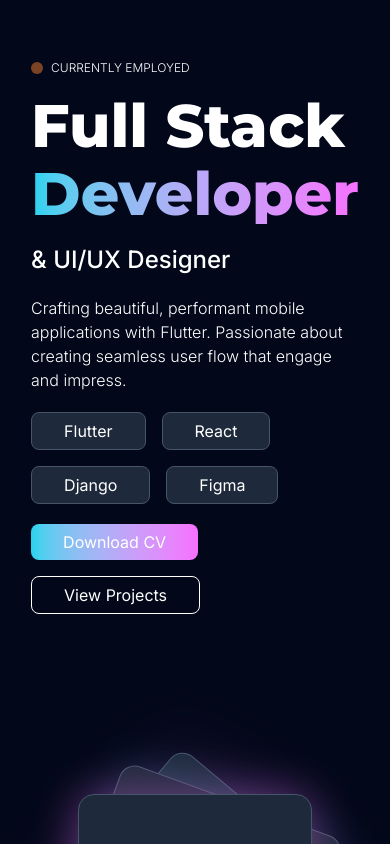
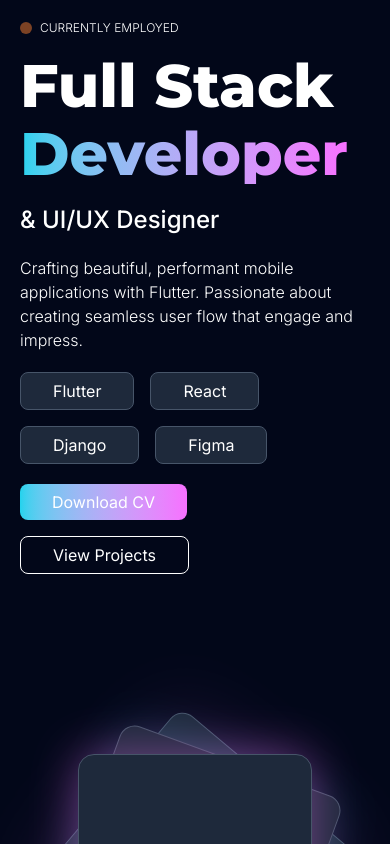
Before and after one commit to Michael1840/portfolio-site, a React (Vite) app: page / in a window 390 px wide. Shown: the top 844 px of the page. Built offline with nearby package versions, Linux system fonts and the light colour scheme.

Commit message:
Adjusted padding on mobile

```diff
--- a/src/Contact/ContactSection.tsx
+++ b/src/Contact/ContactSection.tsx
@@ -1,4 +1,6 @@
+import { useForm, ValidationError } from '@formspree/react';
 import { useEffect, useState } from 'react';
+import GradientButton from '../components/buttons/GradientButton';
 import ColumnContainer from '../components/containers/ColumnContainer';
 import PageContainer from '../components/containers/PageContainer';
 import PageSection from '../components/containers/PageSection';
@@ -6,10 +8,8 @@ import RowContainer from '../components/containers/RowContainer';
 import HeadingText from '../components/custom/HeadingText';
 import TextInput from '../components/fields/TextInput';
 import TextInputArea from '../components/fields/TextInputArea';
-import GradientButton from '../components/buttons/GradientButton';
-import { useForm, ValidationError } from '@formspree/react';
+import FailureMessage from '../components/messages/FailureMessage';
 import SuccessMessage from '../components/messages/SuccessMessage';
-import FailureMessage from '../components/messages/FailureMessage';
 
 const ContactSection = () => {
   const [state, handleSubmit] = useForm('mqayeyon');
@@ -62,7 +62,7 @@ const ContactSection = () => {
 
   return (
     <div>
-      <PageSection className="flex flex-wrap sm:gap-y-0 xl:px-50 lg:px-40 sm:px-25 p-15">
+      <PageSection className="flex flex-wrap sm:gap-y-0 xl:px-50 lg:px-40 sm:px-25 p-5">
         <PageContainer className="md:py-10 sm:py-10 justify-center items-center duration-1000">
           <HeadingText title="Get In" subtitle="Contact with Me" />
           <p className="font-light text-m mt-5">
--- a/src/Hero/HeroSection.tsx
+++ b/src/Hero/HeroSection.tsx
@@ -12,7 +12,7 @@ import HeadingText from '../components/custom/HeadingText';
 const HeroSection = () => {
   return (
     <div>
-      <PageSection className="xl:px-50 lg:px-40 md:p-25 p-15 justify-center items-center duration-1000">
+      <PageSection className="xl:px-50 lg:px-40 md:p-25 p-5 justify-center items-center duration-1000">
         {/* LEFT SIDE */}
         <PageContainer className="flex ">
           <div>
--- a/src/Showcase/ShowcaseSection.tsx
+++ b/src/Showcase/ShowcaseSection.tsx
@@ -5,7 +5,7 @@ import ShowcaseItem from './items/ShowcaseItem';
 
 const ShowcaseSection = () => {
   return (
-    <PageSection className="xl:px-50 lg:px-40 sm:p-25 p-15 animate-in fade-in duration-1000">
+    <PageSection className="xl:px-50 lg:px-40 sm:p-25 p-5 animate-in fade-in duration-1000">
       <PageContainer>
         <HeadingText title="Selected" subtitle="Work" />
         <p className="mt-5 md:w-1/2 sm:w-full mb-20">
```
